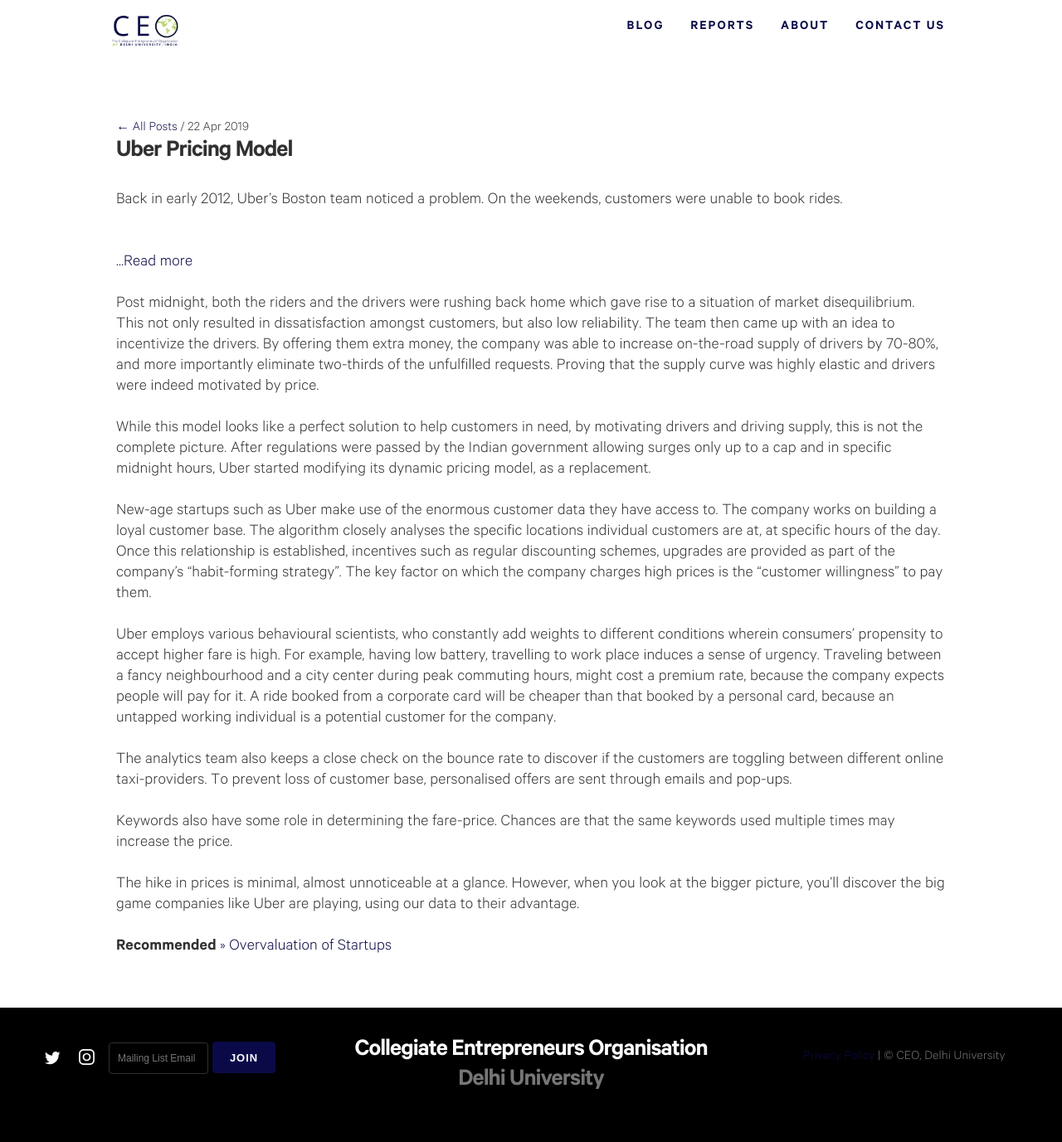
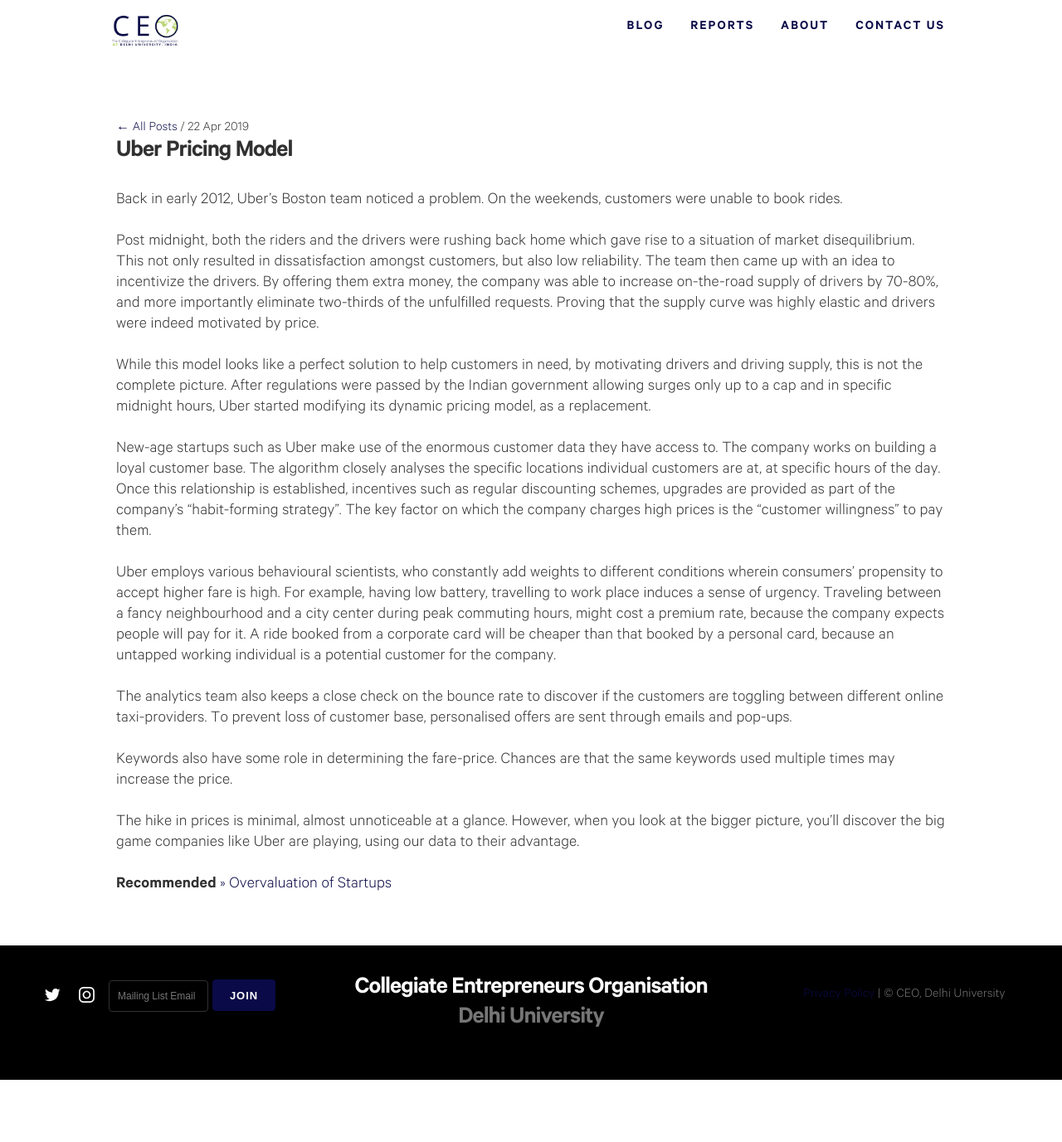
Before and after one commit to shivanshmehendiratta/ceodu.github.io, a Jekyll site: the page built from _posts/2019-04-22-Uber.md, in a window 1280 px wide. Shown: the whole page at 83% size. Built offline with Jekyll 4.4.1, drawn with Linux system fonts in a browser that asks for light colours; some web fonts are replaced; after the commit the page ends 1302 px from its top, so only the background shows below that.

Commit message:
Update post.html

```diff
--- a/_layouts/post.html
+++ b/_layouts/post.html
@@ -9,7 +9,7 @@
 
   {% if page.archive == nil %}<h1 class="post-title">{{ page.title }}</h1>{% endif %}
   <p>{% if page.press != nil %}<span class="press">Press:</span> {% for press in site.data.press[page.press] %}<a href="{{ press.article_link }}" class="press">{{ press.name }}{% if forloop.last == false %},{% else %}.{% endif %}</a> {% endfor %}{% endif %}</p>
-  {% if page.description %}<p class="post-description">{{ page.description | markdownify }}</p><br><p><a href="{{ post.url }}">...Read more</a></p>{% endif %}
+  {% if page.description %}<p class="post-description">{{ page.description | markdownify }}</p>{% endif %}
   <p>{{ content }}</p>
 
 
```
